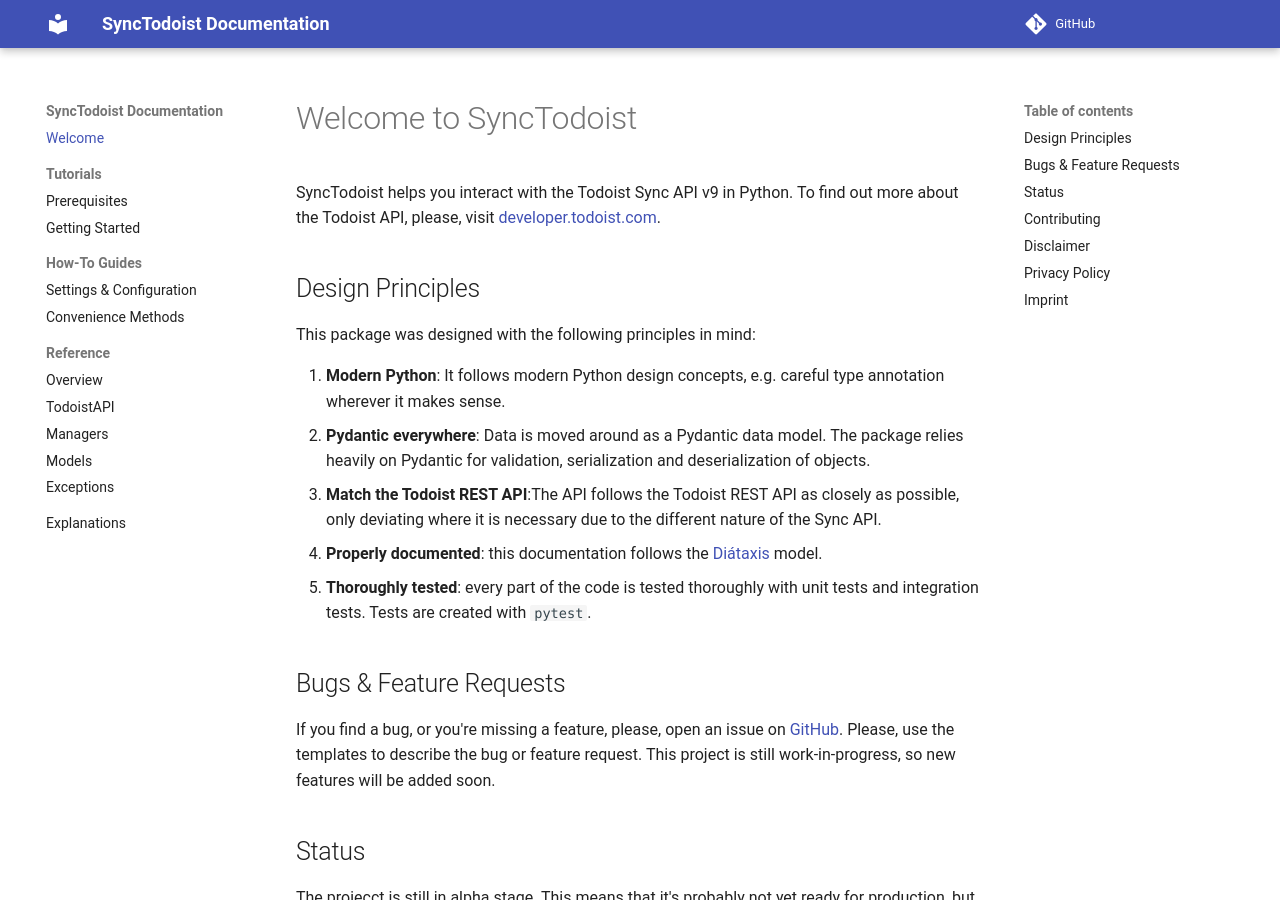
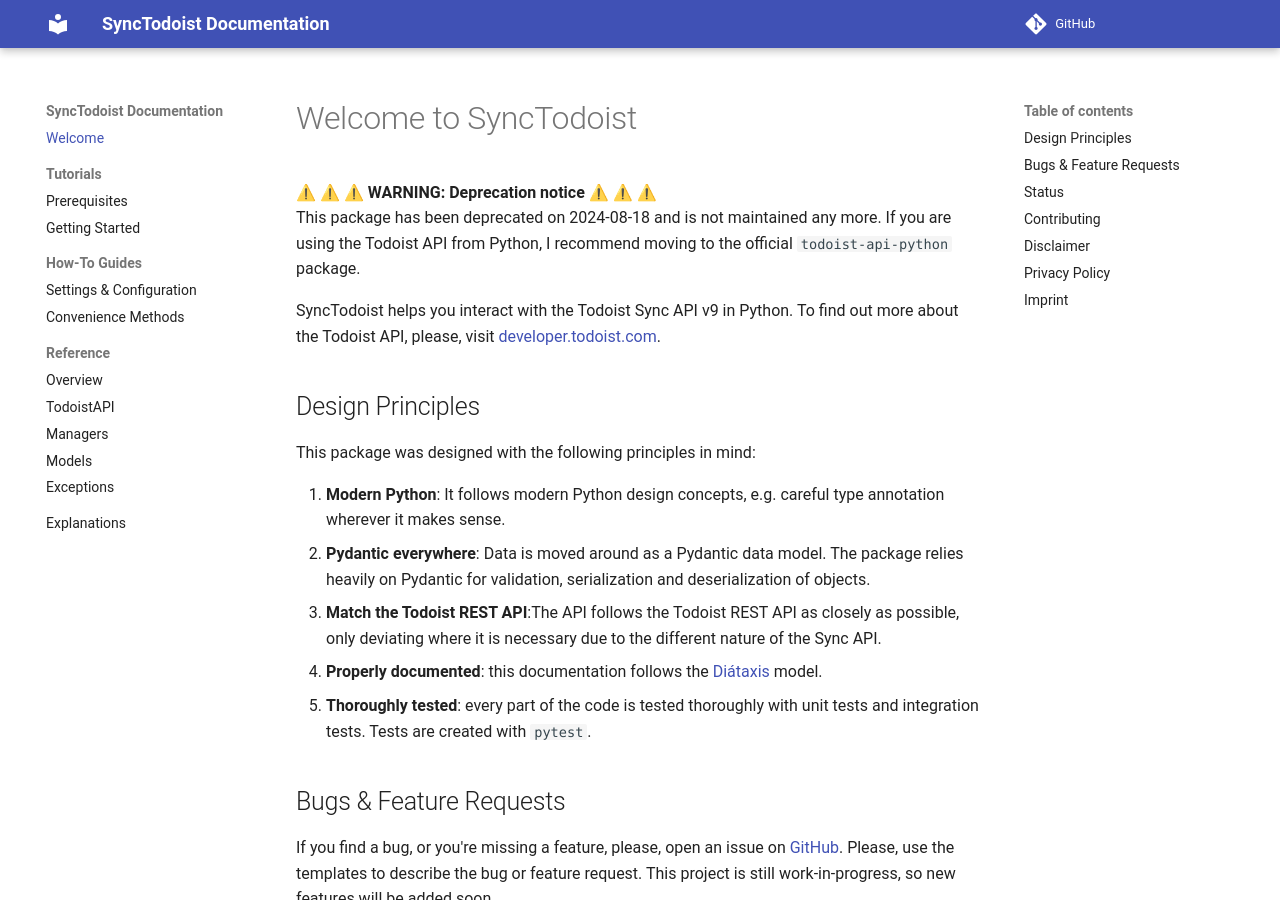
Before and after one commit to gaborschulz/synctodoist, an MkDocs documentation site: the page built from docs/index.md, in a window 1280 px wide and 900 px high. Built offline with MkDocs 1.6.1 and Material for MkDocs 9.7.7, drawn with Linux system fonts in a browser that asks for light colours; some web fonts are replaced; comment, search, counter and statistics services are not loaded.

```diff
--- a/docs/index.md
+++ b/docs/index.md
@@ -1,4 +1,10 @@
 # Welcome to SyncTodoist
+
+⚠️ ⚠️ ⚠️ **WARNING: Deprecation notice**  ⚠️ ⚠️ ⚠️
+This package has been deprecated on 2024-08-18 and is not maintained any more.
+If you are using the Todoist API from Python, I recommend moving to the official `todoist-api-python` package.
+
+
 
 SyncTodoist helps you interact with the Todoist Sync API v9 in Python. To find out more about the Todoist API, please, visit
 [developer.todoist.com](https://developer.todoist.com).
```
Also changed, not shown: README.md (+4 -0 lines).
